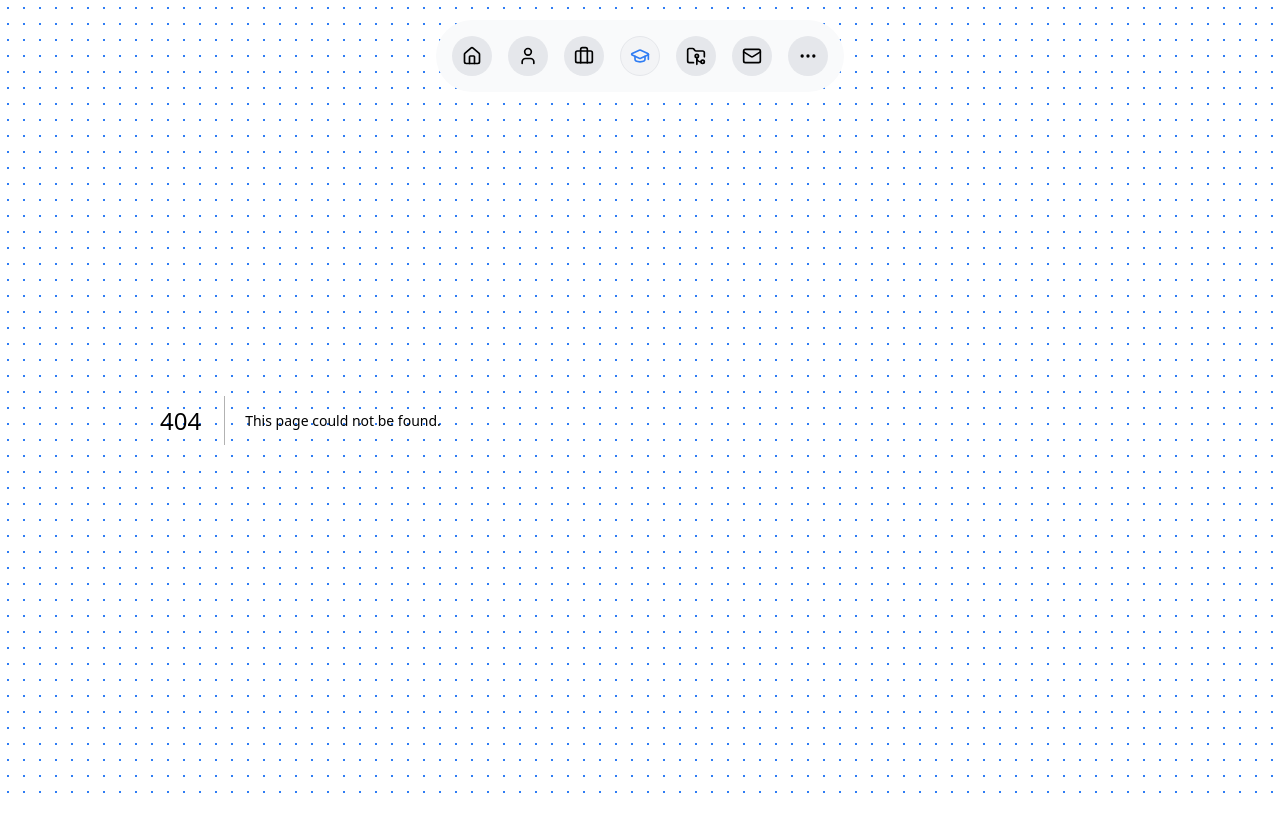
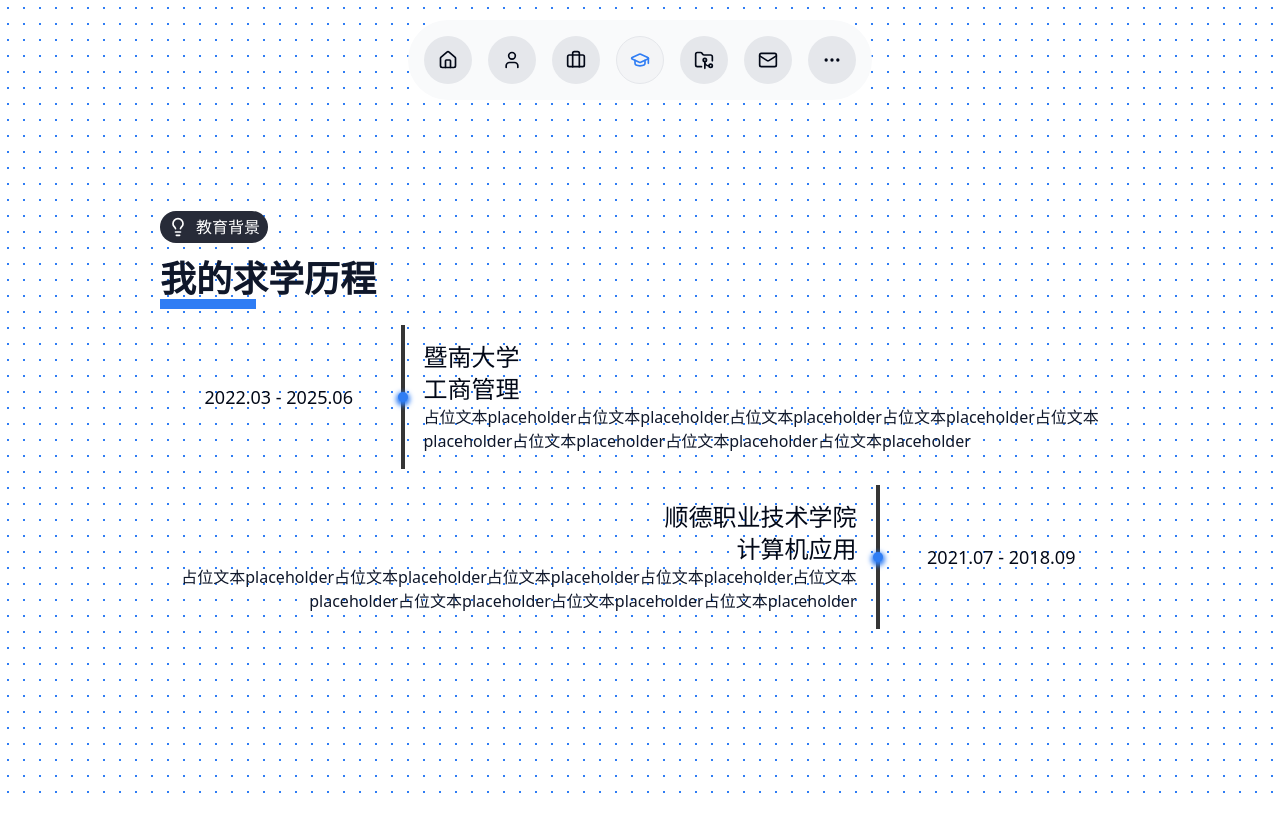
Before and after one commit to Harrison3098/resume, a Next.js app: page /education in a window 1280 px wide. Before the commit this address had no page. Built offline with nearby package versions, Linux system fonts and the light colour scheme.

Commit message:
feat: 【教育背景】complete

```diff
--- a/src/app/about/page.tsx
+++ b/src/app/about/page.tsx
@@ -1,11 +1,16 @@
 import AboutGrid from '@/components/AboutGrid';
+import H2Title from '@/components/H2Title';
 import { cn } from '@/lib/utils';
+import Badge from '@/ui/Badge';
 import { Dna, Globe2, School, User2, Heart, Circle } from 'lucide-react';
+
+const bornYear = 1999;
+const age = new Date().getFullYear() - bornYear;
 
 const items = [
   {
     name: '年龄',
-    answer: '26',
+    answer: age.toString(),
     icon: <Dna className="size-8" />,
   },
   {
@@ -19,21 +24,15 @@
 const introduce =
   '我是一个是一个是一个是一个是一个是一个是一个是一个是一个是一个是一个是一个是一个是一个是一个是一个是一个是一个是一个是一个是一个是一个是一个是一个是一个是一个是一个是一个是一个是一个是一个是一个是一个是一个是一个是一个是一个是一个是一个是一个是一个是一个是一个是一个是一个是一个是一个是一个是一个是一个是一个是一个是一个是一个是一个是一个是一个是一个是一个是一个是一个是一个是一个是一个是一个是一个是一个是一个是一个是一个是一个是一个是一个是一个是一个是一个是一个';
 
-const page = () => {
+const Page = () => {
   return (
     <div className={cn('space-y-4 w-full')}>
-      <div className="size-fit py-1 px-2 bg-[#272B38] rounded-l-full rounded-r-full text-white flex space-x-2 justify-center items-center cursor-pointer hover:bg-[#292D3A]">
-        <User2 className="size-[20px]" />
-        <span>关于我</span>
-      </div>
-
-      <h2
-        className={cn(
-          'font-poppins text-primary font-bold text-4xl name_underline max-sm:text-2xl'
-        )}
-      >
+      <Badge icon={<User2 className="size-5" />} text="关于我" />
+      <H2Title>
         Web前端开发工程师
-      </h2>
+        <br />
+        拥有四年从业经验
+      </H2Title>
 
       <p className="w-full font-poppins text-xl text-primary max-sm:text-lg">
         {introduce}.
@@ -58,4 +57,4 @@
   );
 };
 
-export default page;
+export default Page;
--- /dev/null
+++ b/src/app/education/page.tsx
@@ -0,0 +1,42 @@
+import DateLine from '@/components/DateLine';
+import H2Title from '@/components/H2Title';
+import Badge from '@/ui/Badge';
+import { Lightbulb } from 'lucide-react';
+
+const courses = [
+  {
+    beginDate: '2022.03',
+    endDate: '2025.06',
+    major: '工商管理',
+    school: '暨南大学',
+    desc: '占位文本placeholder占位文本placeholder占位文本placeholder占位文本placeholder占位文本placeholder占位文本placeholder占位文本placeholder占位文本placeholder',
+  },
+  {
+    beginDate: '2018.09',
+    endDate: '2021.07',
+    major: '计算机应用',
+    school: '顺德职业技术学院',
+    desc: '占位文本placeholder占位文本placeholder占位文本placeholder占位文本placeholder占位文本placeholder占位文本placeholder占位文本placeholder占位文本placeholder',
+  },
+];
+
+const Page = () => {
+  return (
+    <div className="space-y-4 w-full">
+      <Badge icon={<Lightbulb className="size-5" />} text="教育背景" />
+      <H2Title>我的求学历程</H2Title>
+
+      {courses
+        .sort((a, b) => parseFloat(b.beginDate) - parseFloat(a.beginDate))
+        .map((item, idx) => (
+          <DateLine
+            {...item}
+            key={item.school}
+            direction={idx % 2 ? 'right' : 'left'}
+          />
+        ))}
+    </div>
+  );
+};
+
+export default Page;
--- /dev/null
+++ b/src/app/skills/page.tsx
@@ -0,0 +1,23 @@
+import H2Title from '@/components/H2Title';
+import Badge from '@/ui/Badge';
+import { Lightbulb } from 'lucide-react';
+
+const introduce =
+  'Currently i am a fresher and i have a solid understand of HTML5, CSS3, JS, TS and React, including responsive design principles. I specialize in building web applications and sites using Javascript, Typescript, React, Nextjs & Node.';
+
+const Page = () => {
+  return (
+    <div className="space-y-4">
+      <Badge icon={<Lightbulb className="size-5" />} text="我的技能" />
+      <H2Title>我的专业技能</H2Title>
+
+      <p className="w-full font-poppins text-xl text-primary max-sm:text-lg">
+        {introduce}.
+      </p>
+
+      <ol className="grid"></ol>
+    </div>
+  );
+};
+
+export default Page;
--- /dev/null
+++ b/src/components/DateLine.tsx
@@ -0,0 +1,56 @@
+import { cn } from '@/lib/utils';
+
+type Column = {
+  beginDate: string;
+  endDate: string;
+  major: string;
+  school: string;
+  desc: string;
+  direction?: 'left' | 'right';
+};
+
+const DateLine = ({
+  beginDate,
+  school,
+  endDate,
+  major,
+  desc,
+  direction,
+}: Column) => {
+  const isRightDirect = direction === 'right';
+
+  return (
+    <div
+      className={cn('grid w-full')}
+      style={{
+        gridTemplateColumns: '1fr 10px 3fr',
+        ...(isRightDirect && { direction: 'rtl' }),
+      }}
+    >
+      <p className="size-full flex justify-center items-center p-4 font-rubik text-lg max-sm:text-base ">
+        {beginDate} - {endDate}
+      </p>
+      <div className="relative after:content-[''] after:block after:w-1 after:h-full after:bg-[#353535] flex justify-center items-center">
+        <i
+          className="bg-[#2f7df4] absolute block size-2.5 rounded-full"
+          style={{
+            outline: '3px solid var(--primary)',
+            boxShadow: '0 2px 5px 2px #2f7df4',
+          }}
+        />
+      </div>
+      <div className="p-4">
+        <p className="text-2xl font-rubik max-sm:text-xl">
+          {school}
+          <br />
+          {major}
+        </p>
+        <p className="font-poppins text-base w-full text-primary  max-sm:text-xs">
+          {desc}
+        </p>
+      </div>
+    </div>
+  );
+};
+
+export default DateLine;
--- a/src/components/Dock.tsx
+++ b/src/components/Dock.tsx
@@ -34,7 +34,7 @@
   return (
     <div
       className={cn(
-        'size-[40px] rounded-full bg-[#E5E7EB] flex justify-center items-center',
+        'size-12 rounded-full bg-[#E5E7EB] flex justify-center items-center',
         isActive && 'bg-gray-100 border border-[#e5e7eb] text-[#2f7df4]'
       )}
     >
--- a/src/components/DownloadResume.tsx
+++ b/src/components/DownloadResume.tsx
@@ -2,8 +2,8 @@
 
 const DownloadResume = () => {
   return (
-    <div className="w-[209.44px] h-[48px] bg-[#272B38] rounded-md text-white flex gap-4 justify-center items-center cursor-pointer hover:bg-[#292D3A]">
-      <Download className="size-[24px]" /> 下载简历
+    <div className="w-[209.44px] h-10 bg-[#272B38] rounded-md text-white flex gap-4 justify-center items-center cursor-pointer hover:bg-[#292D3A]">
+      <Download className="size-6" /> 下载简历
     </div>
   );
 };
--- /dev/null
+++ b/src/components/H2Title.tsx
@@ -0,0 +1,16 @@
+import { cn } from '@/lib/utils';
+import type { ReactNode } from 'react';
+
+const H2Title = ({ children }: { children: ReactNode }) => {
+  return (
+    <h2
+      className={cn(
+        'font-poppins text-primary font-bold text-4xl name_underline max-sm:text-2xl'
+      )}
+    >
+      {children}
+    </h2>
+  );
+};
+
+export default H2Title;
--- a/src/components/SocialLinks.tsx
+++ b/src/components/SocialLinks.tsx
@@ -32,7 +32,7 @@
         <Link
           key={name}
           href={link}
-          className="size-[40px] bg-[transparent] hover:bg-[#fff] rounded-md border-[1px] border-[#272B38] flex justify-center items-center"
+          className="size-10 bg-[transparent] hover:bg-[#fff] rounded-md border-2 border-[#272B38] flex justify-center items-center"
         >
           {icon}
         </Link>
--- /dev/null
+++ b/src/ui/Badge.tsx
@@ -0,0 +1,12 @@
+import { JSX } from 'react';
+
+const Badge = ({ icon, text }: { icon: JSX.Element; text: string }) => {
+  return (
+    <div className="size-fit py-1 px-2 bg-[#272B38] rounded-l-full rounded-r-full text-white flex space-x-2 justify-center items-center cursor-pointer hover:bg-[#292D3A]">
+      {icon}
+      <span>{text}</span>
+    </div>
+  );
+};
+
+export default Badge;
```
